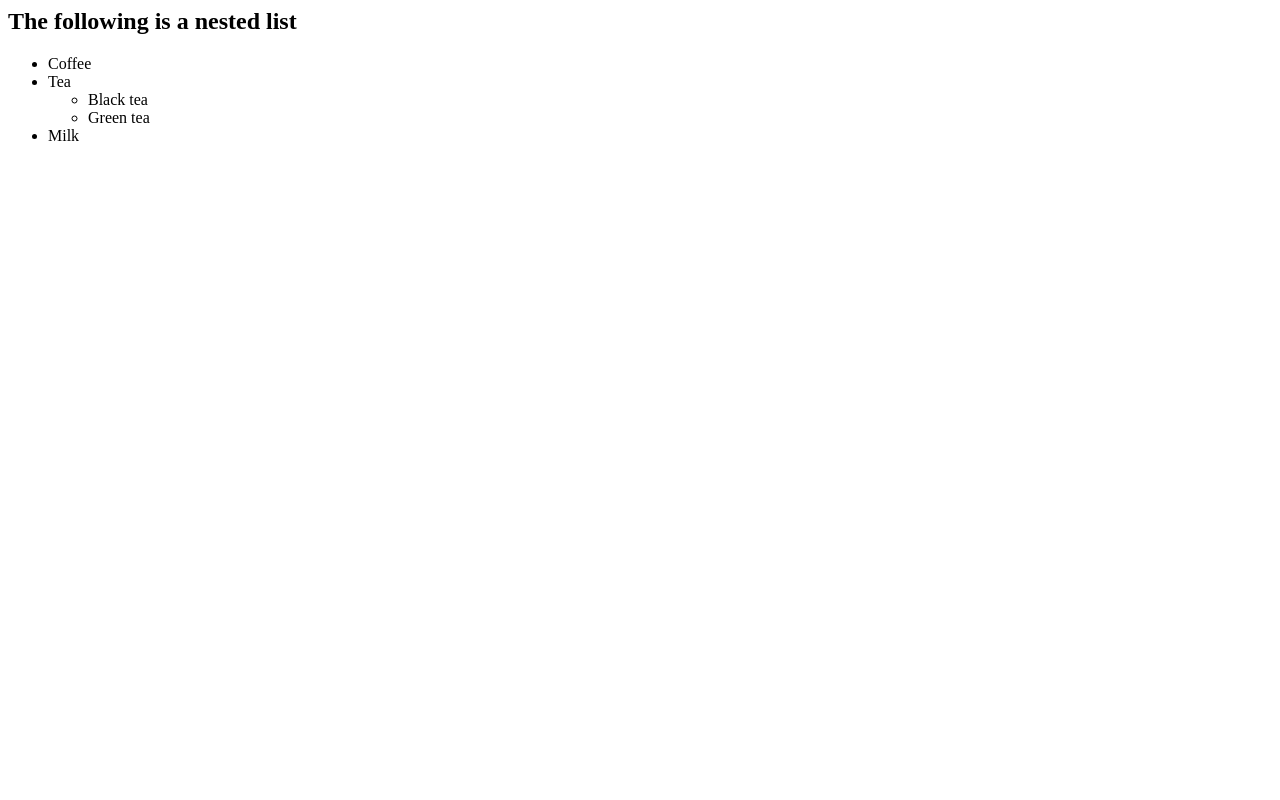
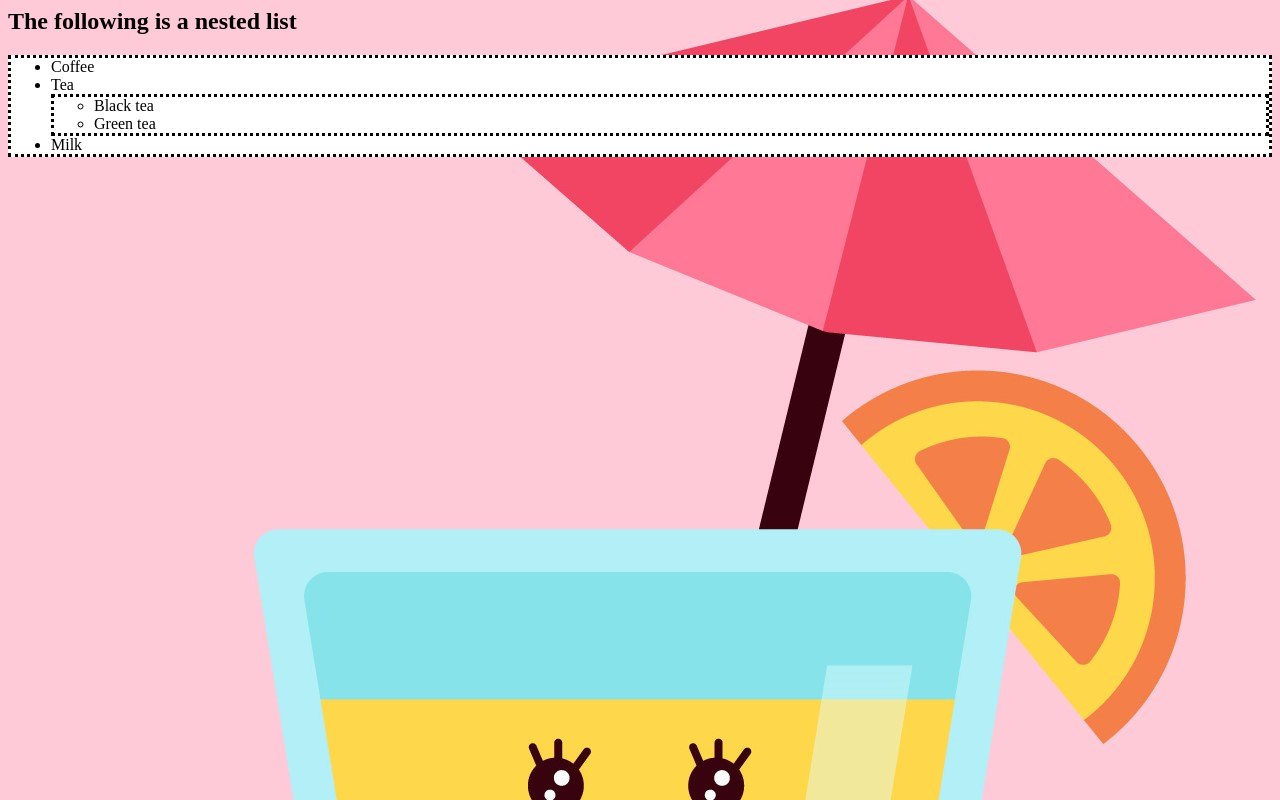
Before and after one commit to devikaupv/HTML3, a plain HTML site: page index.html in a window 1280 px wide. Drawn offline with Linux system fonts and the light colour scheme.

Commit message:
Update index.html

```diff
--- a/index.html
+++ b/index.html
@@ -1,4 +1,13 @@
 <html>
+  <style>
+    body{
+      background-image: url('dd.jpg');
+    }
+    ul{
+      background-color: white;
+      border-style:dotted;
+    }
+    </style>
     <body>
 <h2>The following is a nested list</h2>
 <ul>
```
